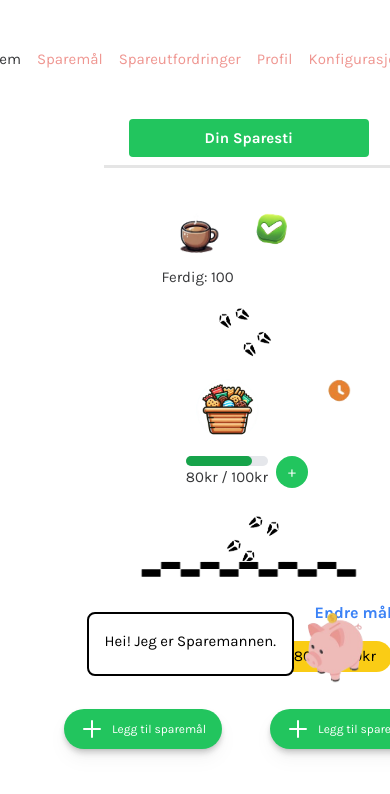
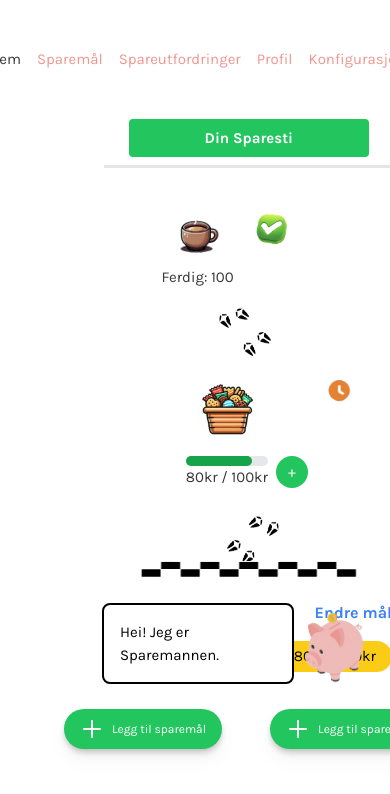
Before and after one commit to haruixu/SpareStiFrontend, a Vue app: page / in a window 390 px wide. Shown: the top 794 px of the page. Built offline with nearby package versions, Linux system fonts and the light colour scheme.

Commit message:
refactor(component):
Made Interactive responsive

```diff
--- a/src/components/InteractiveSpare.vue
+++ b/src/components/InteractiveSpare.vue
@@ -3,7 +3,7 @@
     <!-- Image -->
     <img :src="spareImageSrc" :class="['w-' + pngSize, 'h-' + pngSize, imageClass]" alt="Sparemannen" @click="nextSpeech">
     <!-- Speech Bubble -->
-    <div class="rounded-lg bg-white p-4 text-black border-black border-2" :style="{ minHeight: '4rem' }">
+    <div v-if="currentSpeech" class="rounded-lg bg-white p-4 text-black border-black border-2 min-h-16 max-w-48">
       <span>{{ currentSpeech }}</span>
     </div>
   </div>
@@ -36,14 +36,24 @@ const props = defineProps<Props>();
 const speech = ref<string[]>(props.speech || []);
 
 const currentSpeechIndex = ref(0);
-const currentSpeech = ref(props.speech[0] || '...');
+const currentSpeech = computed(() => speech.value[currentSpeechIndex.value]);
 
 const nextSpeech = () => {
   if (speech.value.length > 0) {
-    currentSpeechIndex.value = (currentSpeechIndex.value + 1) % speech.value.length;
-    currentSpeech.value = props.speech[currentSpeechIndex.value];
+    // Remove the currently displayed speech first
+    speech.value.splice(currentSpeechIndex.value, 1);
+
+    // Check if there are any speeches left after removal
+    if (speech.value.length > 0) {
+      // Move to the next speech or reset to the beginning if the current index is out of range
+      currentSpeechIndex.value = currentSpeechIndex.value % speech.value.length;
+    } else {
+      // If no speeches left, reset index to indicate no available speech
+      currentSpeechIndex.value = -1;
+    }
   }
 };
+
 
 
 const imageClass = computed(() => {
```
